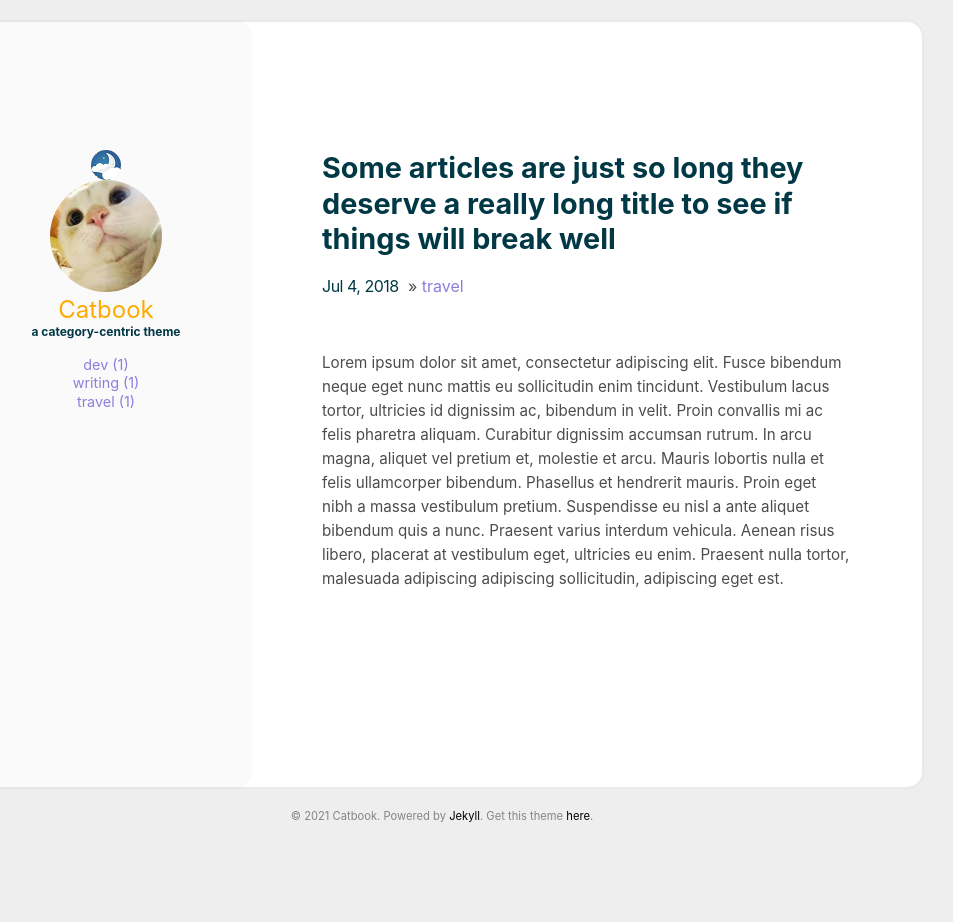
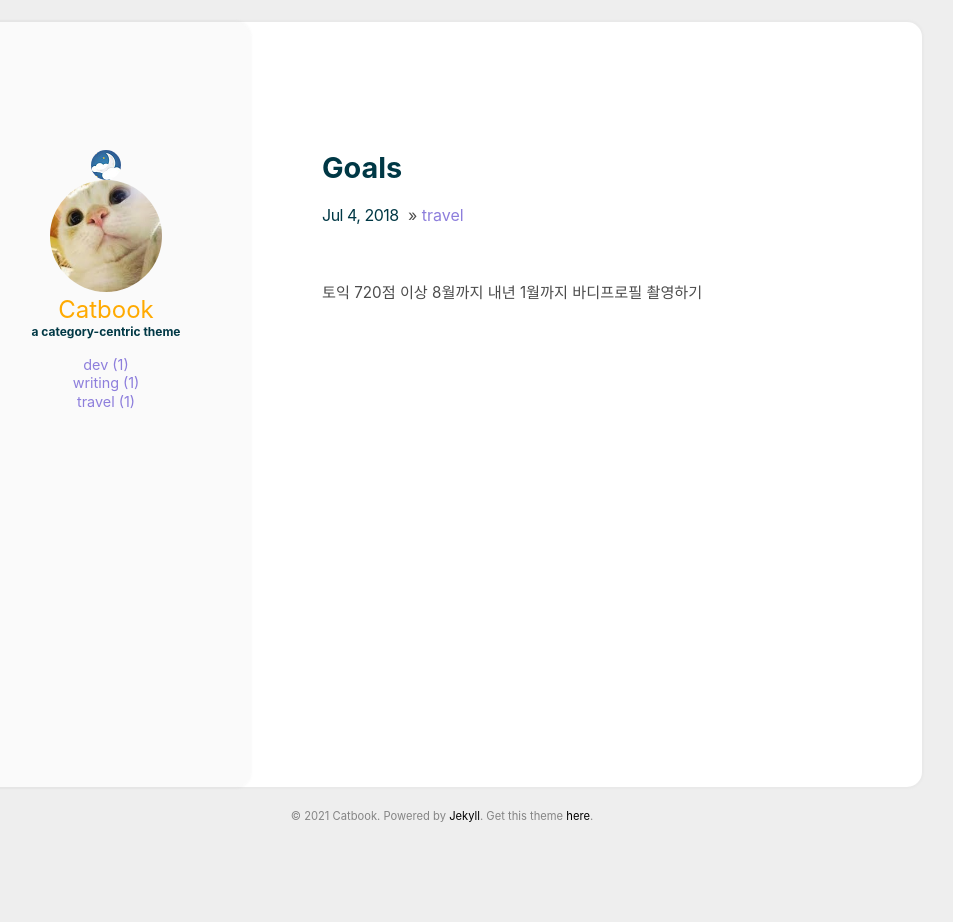
Before and after one commit to HwangJeongBin/HwangJeongBin.github.io, a Jekyll site: the page built from _posts/2018-07-04-t1.md, in a window 1280 px wide. Shown: the whole page, without its empty margins (198-1151 px from the left). Built offline with Jekyll 4.4.1, drawn with Linux system fonts in a browser that asks for light colours.

Commit message:
Update 2018-07-04-t1.md

```diff
--- a/_posts/2018-07-04-t1.md
+++ b/_posts/2018-07-04-t1.md
@@ -1,7 +1,8 @@
 ---
-title: Some articles are just so long they deserve a really long title to see if things will break well
+title: Goals
 categories: [travel]
 comments: true
 ---
 
-Lorem ipsum dolor sit amet, consectetur adipiscing elit. Fusce bibendum neque eget nunc mattis eu sollicitudin enim tincidunt. Vestibulum lacus tortor, ultricies id dignissim ac, bibendum in velit. Proin convallis mi ac felis pharetra aliquam. Curabitur dignissim accumsan rutrum. In arcu magna, aliquet vel pretium et, molestie et arcu. Mauris lobortis nulla et felis ullamcorper bibendum. Phasellus et hendrerit mauris. Proin eget nibh a massa vestibulum pretium. Suspendisse eu nisl a ante aliquet bibendum quis a nunc. Praesent varius interdum vehicula. Aenean risus libero, placerat at vestibulum eget, ultricies eu enim. Praesent nulla tortor, malesuada adipiscing adipiscing sollicitudin, adipiscing eget est.
+토익 720점 이상 8월까지
+내년 1월까지 바디프로필 촬영하기
```
